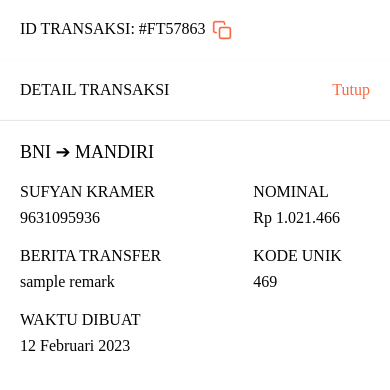
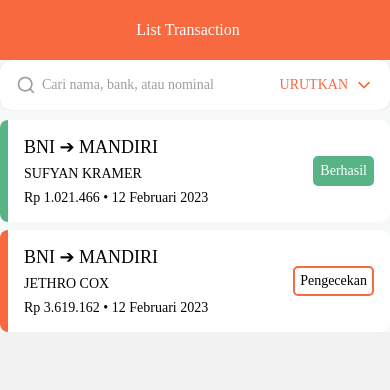
Before and after one commit to anne-hasan/test-flip, a React Native app: screen / in a window 390 px wide. Shown: the top 390 px of the page. Built offline with nearby package versions, Linux system fonts and the light colour scheme.

Commit message:
config navigation

```diff
--- a/App.tsx
+++ b/App.tsx
@@ -1,5 +1,7 @@
+import {NavigationContainer} from '@react-navigation/native';
 import React from 'react';
 import {StatusBar} from 'react-native';
+import {defaultHeader, Stack} from './app/common/helpers/navigation';
 
 import TransactionPage from './app/features/transaction/presentation/pages';
 import DetailTransactionPage from './app/features/transaction/presentation/pages/detail';
@@ -8,7 +10,33 @@
   return (
     <>
       <StatusBar barStyle="light-content" backgroundColor={'#f86940'} />
-      <DetailTransactionPage />
+      <NavigationContainer>
+        <Stack.Navigator>
+          <Stack.Screen
+            name="Transaksi"
+            component={TransactionPage}
+            options={{
+              header: () =>
+                defaultHeader({
+                  title: 'List Transaction',
+                  useLeftElement: false,
+                }),
+            }}
+          />
+          <Stack.Screen
+            name="Detail Transaksi"
+            component={DetailTransactionPage}
+            options={{
+              header: ({navigation}) =>
+                defaultHeader({
+                  title: 'Notifikasi',
+                  useLeftElement: true,
+                  leftPressEvent: () => navigation.goBack(),
+                }),
+            }}
+          />
+        </Stack.Navigator>
+      </NavigationContainer>
     </>
   );
 }
--- /dev/null
+++ b/app/common/components/navbar.tsx
@@ -0,0 +1,99 @@
+/**
+ * @file Default screen navigation header component
+ * @version 0.0.2
+ * @author Anne Hasan <lutfiane.fadila@gmail.com>
+ */
+import React from 'react';
+import {
+  View,
+  Text,
+  StyleSheet,
+  TouchableOpacity,
+  SafeAreaView,
+  Image,
+  Dimensions,
+} from 'react-native';
+
+import {Colors} from '../stylesheet/colors';
+import {Fonts} from '../stylesheet/fonts';
+const WINDOW_WIDTH = Dimensions.get('window').width;
+
+type Props = {
+  title: string;
+  useLeftElement: boolean;
+  onLeftElementPress: () => void;
+};
+
+export function Navbar({
+  title,
+  useLeftElement,
+  onLeftElementPress,
+}: Props): JSX.Element {
+  return (
+    <SafeAreaView style={styles.navbar}>
+      <View style={styles.navbarContent}>
+        <TouchableOpacity
+          onPress={() => (onLeftElementPress ? onLeftElementPress() : {})}
+          style={styles.navbarLeftBtn}>
+          {useLeftElement ? (
+            <Image
+              source={require('../../../assets/icons/arrow-left.png')}
+              style={styles.navbarIcon}
+              resizeMode="contain"
+            />
+          ) : null}
+        </TouchableOpacity>
+        <View style={styles.navbarTitleContainer}>
+          <Text style={styles.navbarTitle}>{title}</Text>
+        </View>
+
+        <TouchableOpacity onPress={() => {}} style={styles.navbarRightBtn} />
+      </View>
+    </SafeAreaView>
+  );
+}
+export default Navbar;
+
+const styles = StyleSheet.create({
+  navbar: {
+    backgroundColor: Colors.primary,
+    height: 60,
+    elevation: 5,
+    paddingRight: 24,
+    paddingLeft: 10,
+    paddingVertical: 10,
+  },
+  navbarContent: {
+    flex: 1,
+    flexDirection: 'row',
+    justifyContent: 'center',
+  },
+  navbarLeftBtn: {
+    width: WINDOW_WIDTH / 10,
+    alignItems: 'center',
+    justifyContent: 'center',
+  },
+  navbarRightBtn: {
+    width: WINDOW_WIDTH / 10,
+    alignItems: 'center',
+    justifyContent: 'center',
+  },
+  navbarTitleContainer: {
+    flex: 1,
+    justifyContent: 'center',
+    alignSelf: 'center',
+    alignItems: 'center',
+  },
+  navbarTitle: {
+    color: Colors.white,
+    fontSize: 16,
+    justifyContent: 'center',
+    alignSelf: 'center',
+    textAlign: 'center',
+    fontFamily: Fonts.bold,
+  },
+  navbarIcon: {
+    color: Colors.white,
+    height: 18,
+  },
+});
--- a/app/common/components/searchbar.tsx
+++ b/app/common/components/searchbar.tsx
@@ -16,7 +16,7 @@
   return (
     <View style={styles.searchbar}>
       <Image
-        source={require('../../../../../assets/icons/search.png')}
+        source={require('../../../assets/icons/search.png')}
         style={styles.icon}
         resizeMode="contain"
       />
--- a/app/common/components/sort.tsx
+++ b/app/common/components/sort.tsx
@@ -12,7 +12,7 @@
 } from 'react-native';
 import {Colors} from '../stylesheet/colors';
 import {Fonts} from '../stylesheet/fonts';
-import {Radio} from './Radio';
+import {Radio} from './radio';
 
 interface Props {
   onSort: (field: string, type: string) => void;
@@ -65,7 +65,7 @@
         <View style={styles.sortButton}>
           <Text style={styles.buttonText}>{options[selectedOption].label}</Text>
           <Image
-            source={require('../../../../../assets/icons/chevron-down.png')}
+            source={require('../../../assets/icons/chevron-down.png')}
             style={styles.iconSort}
             resizeMode="contain"
           />
--- /dev/null
+++ b/app/common/helpers/navigation.tsx
@@ -0,0 +1,17 @@
+import {NavigationContainer} from '@react-navigation/native';
+import {createNativeStackNavigator} from '@react-navigation/native-stack';
+import Navbar from '../components/navbar';
+export {NavigationContainer};
+
+// Header configurations
+export const defaultHeader = (param: any) => {
+  return (
+    <Navbar
+      title={param.title ? param.title : ''}
+      useLeftElement={param.useLeftElement ? param.useLeftElement : ''}
+      onLeftElementPress={param.leftPressEvent ? param.leftPressEvent : ''}
+    />
+  );
+};
+// React Navigation API functions
+export const Stack = createNativeStackNavigator();
--- a/app/features/transaction/presentation/pages/index.tsx
+++ b/app/features/transaction/presentation/pages/index.tsx
@@ -19,7 +19,7 @@
   <Item data={item} />
 );
 
-function TransactionPage(): JSX.Element {
+function TransactionPage({navigation}): JSX.Element {
   const listData = [
     {
       id: 'FT57863',
--- a/app/features/transaction/presentation/pages/list_item.tsx
+++ b/app/features/transaction/presentation/pages/list_item.tsx
@@ -1,5 +1,5 @@
 import React from 'react';
-import {StyleSheet, Text, View} from 'react-native';
+import {StyleSheet, Text, TouchableOpacity, View} from 'react-native';
 import {formatCurrency, formatDate} from '../../../../common/helpers/general';
 import {Colors} from '../../../../common/stylesheet/colors';
 import {Fonts} from '../../../../common/stylesheet/fonts';
@@ -60,7 +60,7 @@
 };
 
 export const Item = ({data}: {data: Transaction}) => (
-  <View style={styles.list}>
+  <TouchableOpacity style={styles.list} onPress={() => {}}>
     <Indicator status={data.status} />
     <View style={styles.listBody}>
       <Text style={styles.bankInfo}>
@@ -72,7 +72,7 @@
       </Text>
     </View>
     <Label code={data.status} />
-  </View>
+  </TouchableOpacity>
 );
 
 export const ListSeparator = () => {
--- a/package.json
+++ b/package.json
@@ -10,8 +10,12 @@
     "test": "jest"
   },
   "dependencies": {
+    "@react-navigation/native": "^6.1.3",
+    "@react-navigation/native-stack": "^6.9.9",
     "react": "18.2.0",
-    "react-native": "0.71.2"
+    "react-native": "0.71.2",
+    "react-native-safe-area-context": "^4.5.0",
+    "react-native-screens": "^3.19.0"
   },
   "devDependencies": {
     "@babel/core": "^7.20.0",
```
Also changed, not shown: assets/icons/arrow-left.png (added), 2 other files (tests, documents, lock files or other folders).
